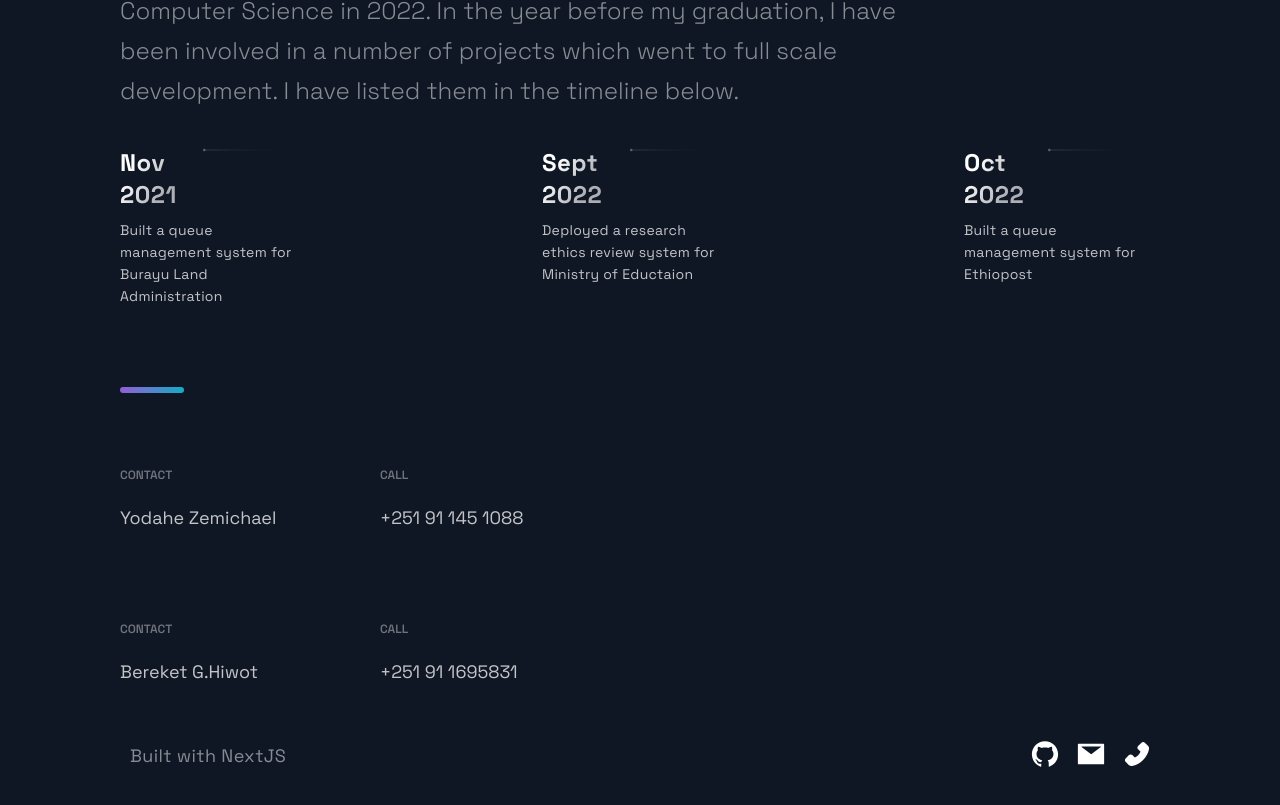
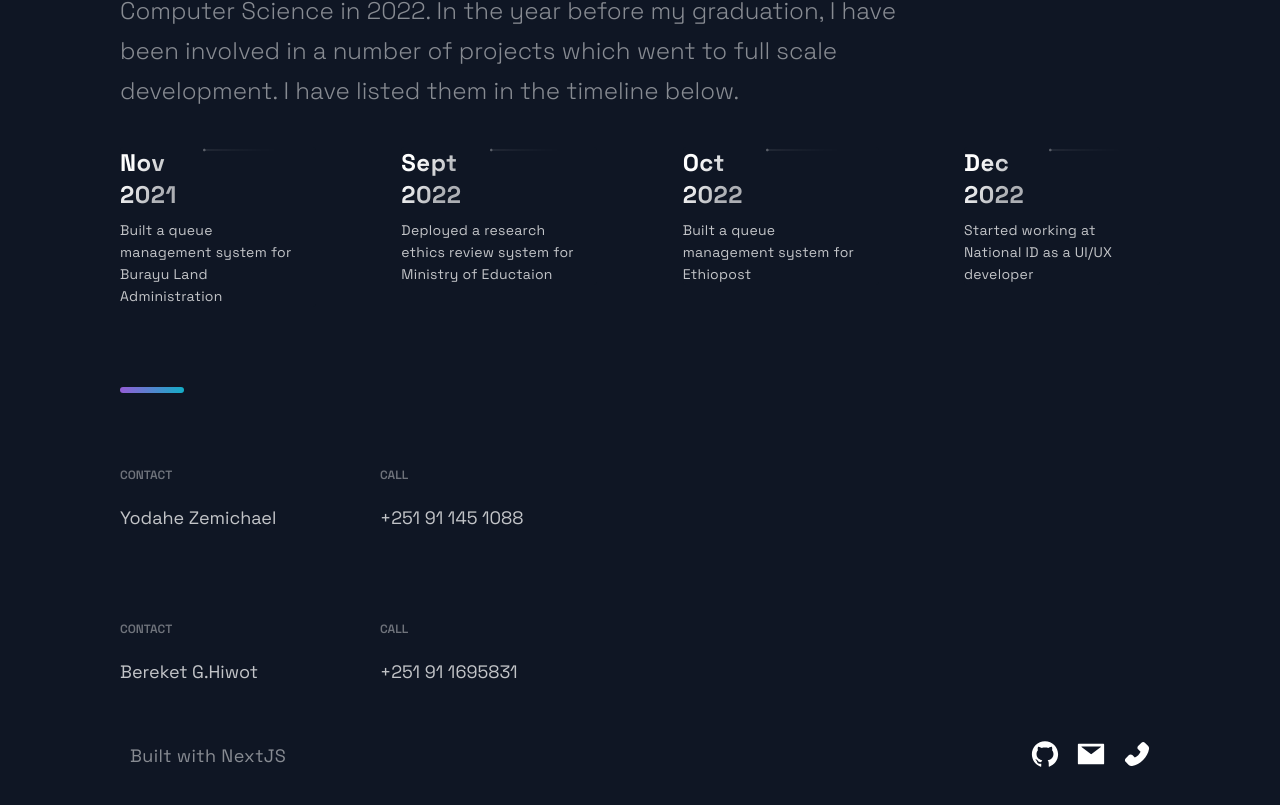
Before and after one commit to NahomAraya/personal-portfolio, a Next.js app: page / in a window 1280 px wide. Shown: the part 2790-3595 px from the top of the page. Built offline with nearby package versions, Linux system fonts and the light colour scheme.

Commit message:
timeline update NID

```diff
--- a/src/constants/constants.js
+++ b/src/constants/constants.js
@@ -41,4 +41,5 @@ export const TimeLineData = [
   { year: 'Nov 2021', text: 'Built a queue management system for Burayu Land Administration', },
   { year: 'Sept 2022', text: 'Deployed a research ethics review system for Ministry of Eductaion', },
   { year: 'Oct 2022', text: 'Built a queue management system for Ethiopost', },
+  { year: 'Dec 2022', text: 'Started working at National ID as a UI/UX developer', },
 ];
```
